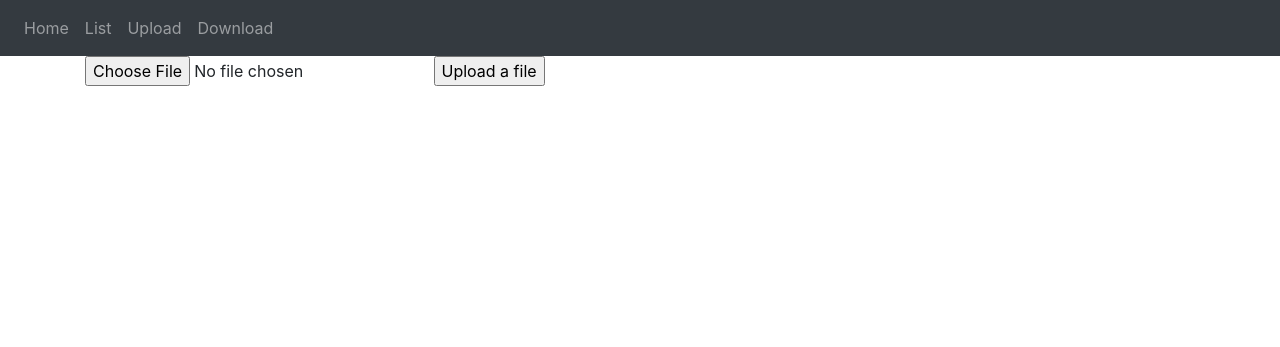
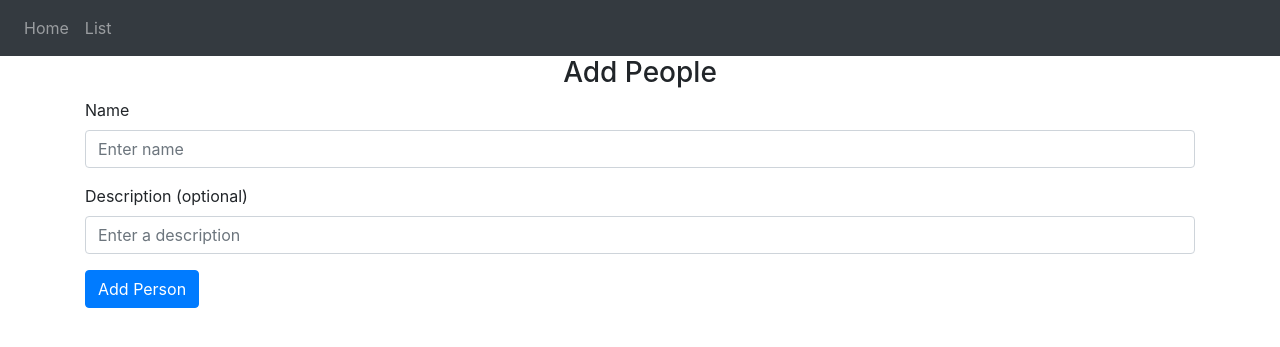
Before and after one commit to palasicsadam/PESZFICU, a Flask app: page / in a window 1280 px wide. Shown: the top 347 px of the page. Run offline with Flask 2, Linux system fonts and the light colour scheme; some libraries are stand-ins or nearby versions.

Commit message:
webszerver v2.0

```diff
--- a/server/main.py
+++ b/server/main.py
@@ -2,5 +2,11 @@ from website import create_app
 
 app = create_app()
 
+"""
+num = 2
+result = (num // 3) +1
+print(result)
+"""
+
 if __name__ == "__main__":
-    app.run(debug=True)
+    app.run(debug=True, port=5000)
--- a/server/website/__init__.py
+++ b/server/website/__init__.py
@@ -3,6 +3,7 @@ from flask_sqlalchemy import SQLAlchemy
 
 db = SQLAlchemy()
 DB_NAME = "img.db"
+
 
 def create_app():
     app = Flask(__name__)
--- a/server/website/templates/base.html
+++ b/server/website/templates/base.html
@@ -19,15 +19,13 @@
         <div class="navbar-nav">
           <a class="nav-item nav-link" id="index" href="/">Home</a>
           <a class="nav-item nav-link" id="list" href="/list">List</a>
-          <a class="nav-item nav-link" id="upload" href="/upload">Upload</a>
-          <a class="nav-item nav-link" id="download" href="/download">Download</a>
         </div>
       </div>
     </nav>
 
-    {% with messages = get_flashed_messages(with_categories=true) %} {% if
-    messages %} {% for category, message in messages %} {% if category ==
-    'error' %}
+     {% with messages = get_flashed_messages(with_categories=true) %}
+     {% if messages %} {% for category, message in messages %}
+     {% if category == 'error' %}
     <div class="alert alert-danger alter-dismissable fade show" role="alert">
       {{ message }}
       <button type="button" class="close" data-dismiss="alert">
--- a/server/website/templates/index.html
+++ b/server/website/templates/index.html
@@ -1,8 +1,35 @@
-{% extends "base.html" %} {% block title %}Home{% endblock %}
+{% extends "base.html" %}
+{% block title %}Home{% endblock %}
 
 {% block content %}
-<form action="http://localhost:5000/upload" enctype="multipart/form-data" method="POST">
-   <input type="file" name="pic" />
-   <input type="submit" value="Upload a file"/>
+
+<form action="/add" method="POST">
+
+  <h3 align="center">Add People</h3>
+  <div class="form-group">
+    <label for="name">Name</label>
+    <input
+      type="name"
+      class="form-control"
+      id="name"
+      name="name"
+      placeholder="Enter name"
+    />
+  </div>
+
+  <div class="form-group">
+    <label for="description">Description (optional)</label>
+    <input
+      type="description"
+      class="form-control"
+      id="description"
+      name="description"
+      placeholder="Enter a description"
+    />
+  </div>
+
+   <button type="submit" class="btn btn-primary">Add Person</button>
+
 </form>
+
 {% endblock %}
--- a/server/website/views.py
+++ b/server/website/views.py
@@ -1,49 +1,116 @@
-from flask import Blueprint, render_template, request, Response, send_file
-from werkzeug.utils import secure_filename
-from website.models import Image
+from flask import Blueprint, render_template, request, send_file, flash, redirect, url_for
+from website.models import Images, Person, Report
 from website import db
 from io import BytesIO
+from base64 import b64encode
 
 views = Blueprint('views', __name__)
 
 
 @views.route('/')
 def home():
+    return render_template('index.html')
+
+
+@views.route('/list')
+def list():
+    ppl = Person.query.order_by(Person.person_id).all()
+
+    for person in ppl:
+        if not person.desc:
+            person.desc='No description'
+
+    return render_template('list.html', ppl=ppl)
+
+
+@views.route('/add', methods=['POST'])
+def add():
+    name = request.form.get('name')
+    desc = request.form.get('description')
+    if not name:
+        flash('No name entered', category='error')
+        return render_template('index.html')
+
+    person = Person(name=name, desc=desc)
+    db.session.add(person)
+    db.session.commit()
+
+    flash('Person has been successfully added')
+
     return render_template("index.html")
 
 
-@views.route('/list/<int:id>')
-def list(id):
-    img = Image.query.filter_by(id=id).first()
-    if not img:
-        return 'Image not found', 404
+@views.route('/view/<int:pid>', methods=['GET'])
+def view(pid):
+    person = Person.query.get({'person_id': pid})
 
-    return Response(img.data, mimetype=img.mimetype)
+    if not person.desc:
+        person.desc = 'No description'
+
+    if request.form.get('edit_profile') == 'edit':
+        return render_template('edit.html', person=person)
+
+    images = {}
+    data = Images.query.filter(Images.person_id == pid).all()
+    num_of_rows = (len(data) // 3) + 1
+
+    if len(data) != 0:
+        for item in data:
+            img = b64encode(item.image).decode('utf-8')
+            img_id = item.id
+            images[img_id] = img
+        return render_template('view.html', person=person, images=images, num_of_rows=num_of_rows)
+    else:
+        return render_template('view.html', person=person)
 
 
-@views.route("/upload", methods=['POST'])
-def upload():
-    pic = request.files['pic']
-    if not pic:
-        return 'Image not found', 404
-
-    filename = secure_filename(pic.filename)
-    mimetype = pic.mimetype
-    if not filename or not mimetype:
-        return 'Upload failed', 400
-
-    img = Image(data=pic.read(), name=filename, mimetype=mimetype)
-    db.session.add(img)
+@views.route('/remove/<int:pid>')
+def remove(pid):
+    Person.query.filter_by(person_id=pid).delete()
+    Images.query.filter_by(person_id=pid).delete()
     db.session.commit()
-
-    return 'Image has successfully been uploaded', 200
+    return redirect(url_for('views.list'))
 
 
-@views.route("/download/<int:id>")
+@views.route('/edit/<int:pid>', methods=['GET', 'POST'])
+def edit(pid):
+    person = Person.query.get({'person_id': pid})
+    name = request.form.get('name')
+    desc = request.form.get('description')
+    if not name and not desc:
+        flash('Enter a name or description')
+        return render_template('edit.html', person=person)
+    if name:
+        db.session.query(Person).filter(Person.person_id == pid).update({'name': name, 'desc': desc})
+        db.session.commit()
+        flash('Person\'s profile has successfully been updated')
+    return redirect(url_for('views.view', pid=pid))
+
+
+@views.route('/view/<int:pid>', methods=['POST'])
+def upload(pid):
+    input_file = request.files.get('input')
+    if input_file:
+        img = Images(image=input_file.read(), person_id=pid)
+        db.session.add(img)
+        db.session.commit()
+        flash('Image has successfully been uploaded')
+        return view(pid)
+    if not input_file:
+        flash('No image has been selected', category='error')  # appears when you click the edit button
+        return view(pid)
+
+
+@views.route('/delete/<int:id>')
+def delete(id):
+    img = Images.query.filter_by(id=id).first()
+    Images.query.filter_by(id=id).delete()
+    db.session.commit()
+    return redirect(url_for('views.view', pid=img.person_id))
+
+
+@views.route('/download/<int:id>', methods=['GET'])
 def download(id):
-    img = Image.query.filter_by(id=id).first()
-    name = img.name
-    if not img:
-        return 'Image not found', 404
-
-    return send_file(BytesIO(img.data), as_attachment=True, attachment_filename=name)
+    img = Images.query.filter_by(id=id).first()
+    file_name = str(img.person_id) + '_' + str(img.id) + '.jpg'
+    return send_file(BytesIO(img.image), as_attachment=True, download_name=file_name)
```
Also changed, not shown: server/website/models.py (+17 -5 lines), server/website/templates/edit.html (added, +28 -0 lines), server/website/templates/list.html (added, +28 -0 lines), server/website/templates/view.html (added, +62 -0 lines).
